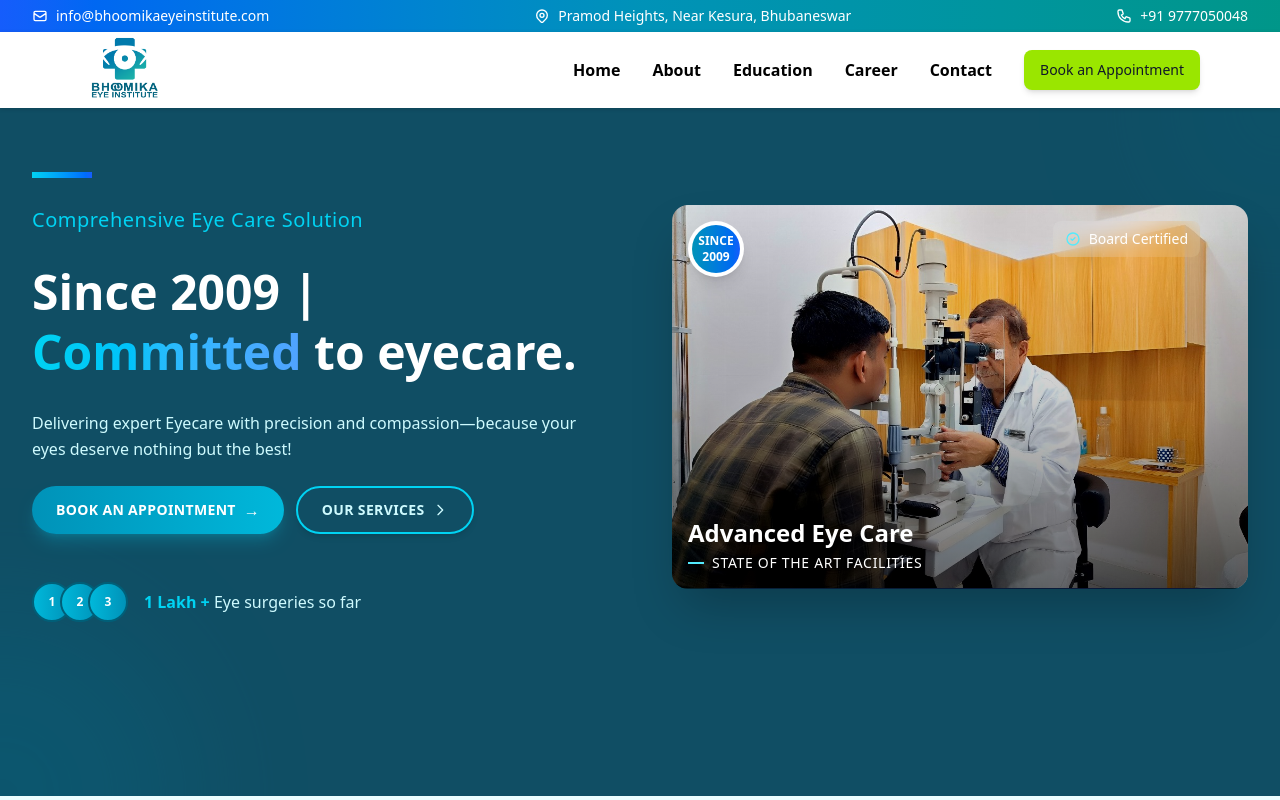
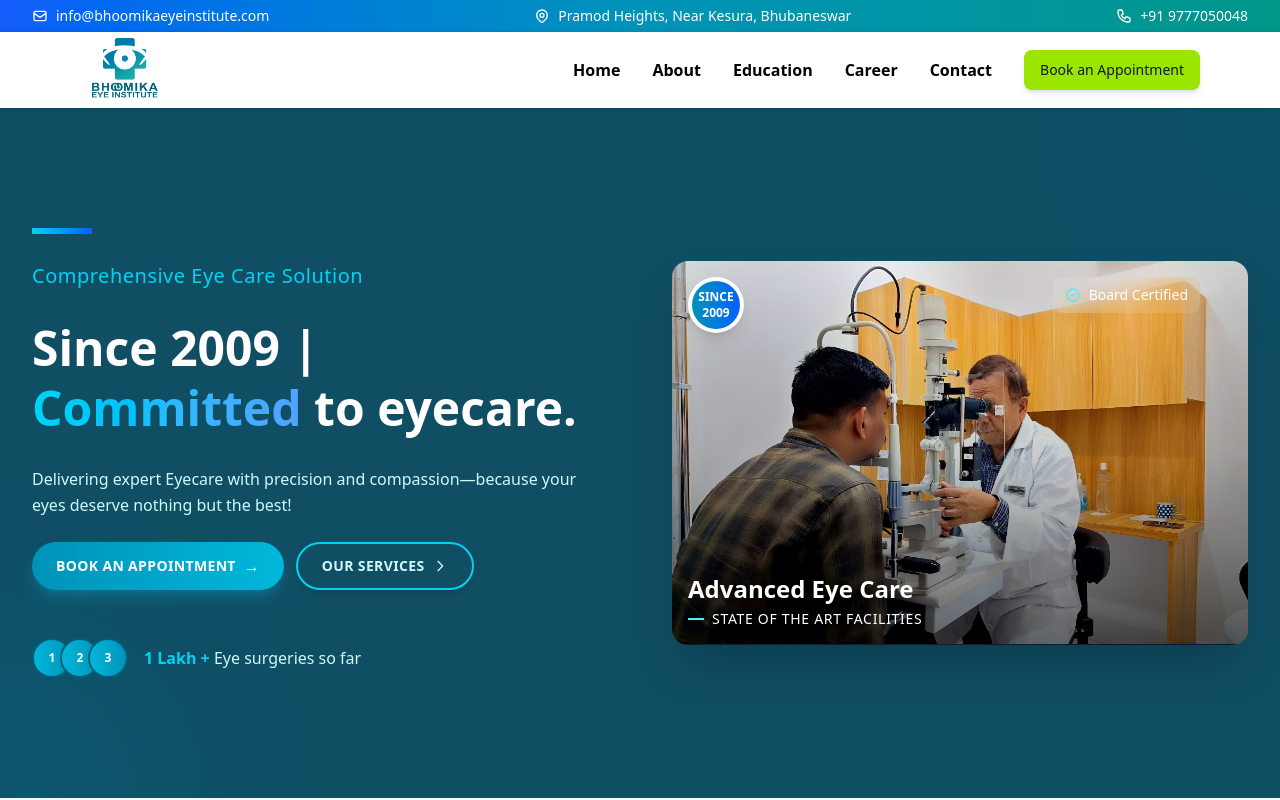
Before and after one commit to soumabhi/Bhoomika, a React (Vite) app: page / in a window 1280 px wide. Shown: the top 800 px of the page. Built offline with nearby package versions, Linux system fonts and the light colour scheme; some icons are missing.

Commit message:
NewChanges

```diff
--- a/src/components/Hero.jsx
+++ b/src/components/Hero.jsx
@@ -71,7 +71,7 @@ const Hero = () => {
                 <div className="absolute bottom-0 left-0 w-96 h-96 bg-cyan-700 rounded-full filter blur-3xl opacity-20 transform -translate-x-1/2 translate-y-1/2"></div>
             </div>
 
-            <div className="container mx-auto py-8 md:py-16 px-4 sm:px-6 lg:px-8 relative z-10">
+            <div className="container mx-auto py-8 md:py-30 px-4 sm:px-6 lg:px-8 relative z-10">
                 <div className="flex flex-col lg:flex-row items-center justify-between gap-8 lg:gap-16">
                     {/* Left Section - Text Content */}
                     <div className={`reveal w-full lg:w-1/2 space-y-4 transform transition-all duration-1000 ${isVisible ? 'translate-x-0 opacity-100' : '-translate-x-10 opacity-0'}`}>
--- a/src/components/Navbar.jsx
+++ b/src/components/Navbar.jsx
@@ -50,9 +50,11 @@ const Navbar = () => {
               <a href="/contact"><li className='cursor-pointer md:hover:scale-105 lg:hover:scale-110 transition-all duration-300 ease-in-out hover:text-cyan-500'>Contact</li></a>
             </ul>
 
+            <a href="/appointment">
             <button type="button" className="hidden lg:inline-flex text-gray-900 hover:text-white bg-lime-400 hover:bg-gradient-to-r from-[#04637B] via-cyan-600 to-[#04637B] font-medium rounded-lg text-sm px-4 py-2.5 text-center items-center transition-all duration-300 ease-in-out transform hover:scale-105 active:scale-95 shadow-md hover:shadow-xl cursor-pointer">
               Book an Appointment
             </button>
+            </a>
           </div>
 
           <div className='lg:hidden'>
```
